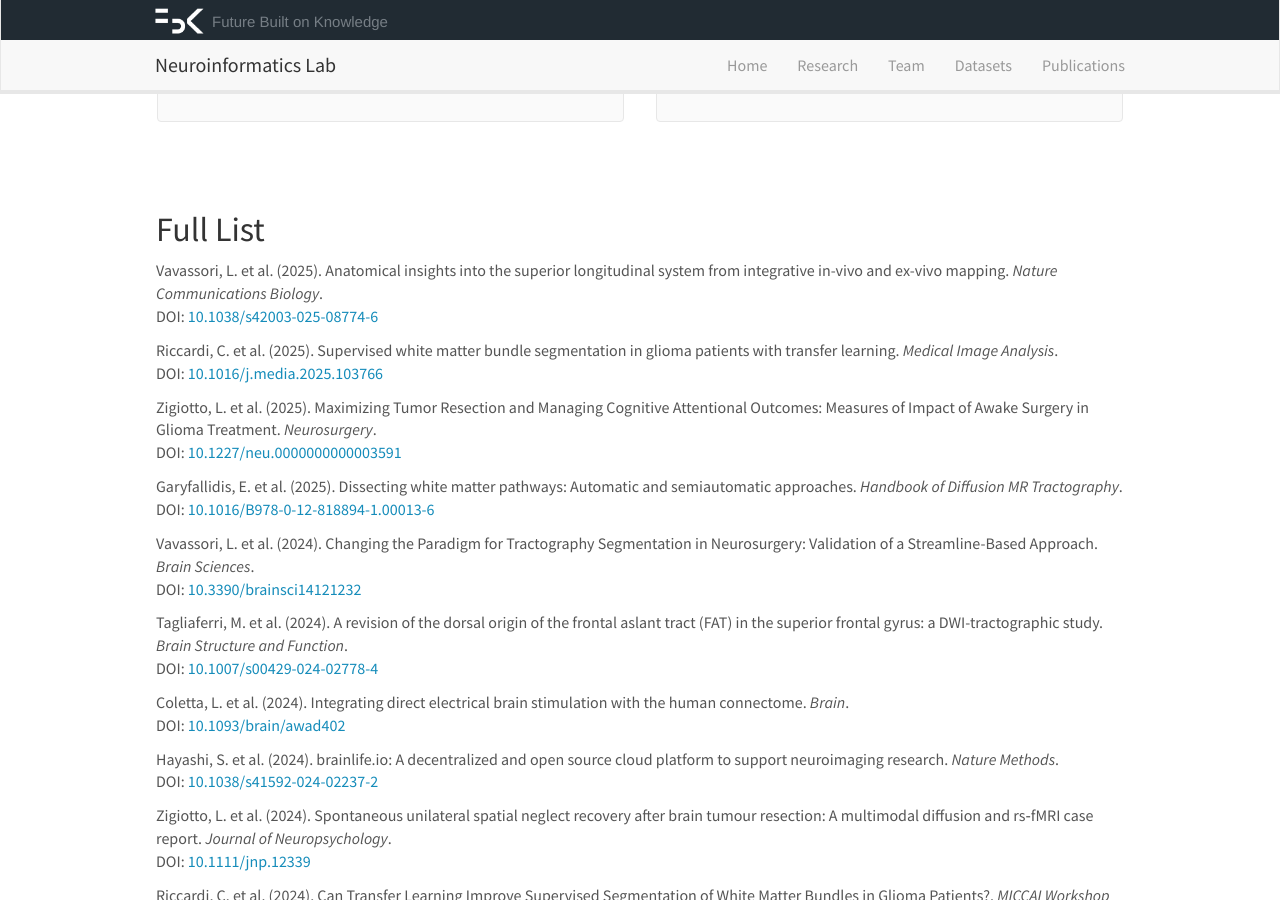
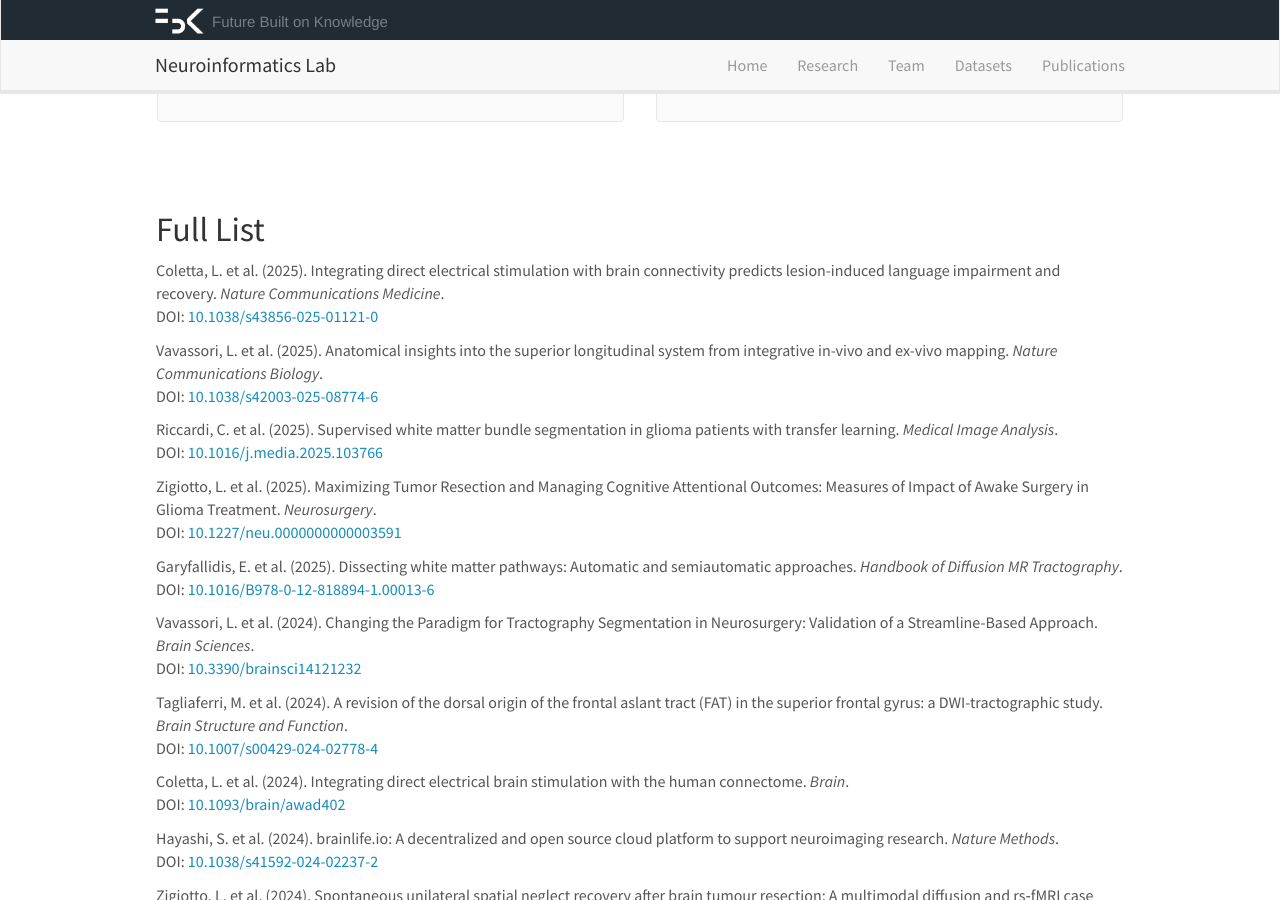
Before and after one commit to FBK-NILab/FBK-NILab.github.io, a Jekyll site: the page built from _pages/publications.md, in a window 1280 px wide and 900 px high, scrolled down 1130 px. Built offline with Jekyll 4.4.1, drawn with Linux system fonts in a browser that asks for light colours; nearby versions of some CDN libraries.

Commit message:
Update publist.yml

```diff
--- a/_data/publist.yml
+++ b/_data/publist.yml
@@ -1,3 +1,15 @@
+
+- title: "Integrating direct electrical stimulation with brain connectivity predicts lesion-induced language impairment and recovery"
+  image:
+  description:
+  authors: Coletta, L. et al.
+  journal: Nature Communications Medicine
+  year: 2025
+  doi: 1
+  link:
+    url: https://doi.org/10.1038/s43856-025-01121-0
+    display: 10.1038/s43856-025-01121-0
+  highlight: 0
 
 - title: "Anatomical insights into the superior longitudinal system from integrative in-vivo and ex-vivo mapping"
   image:
```
